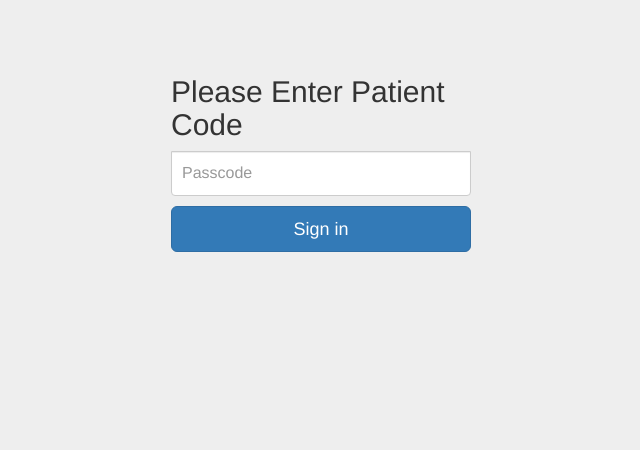
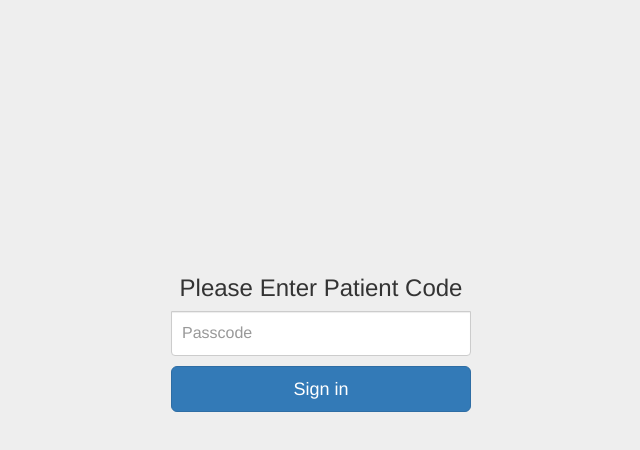
Before and after one commit to HareeshGali/turbo-giggle, a plain HTML site: page turbo-giggle/static/signin.html in a window 1280 px wide. Shown: the whole page, without its empty margins (319-959 px from the left). Drawn offline with nearby package versions, Linux system fonts and the light colour scheme.

Commit message:
Modify the front end for the landing and signin page.

```diff
--- a/turbo-giggle/static/signin.css
+++ b/turbo-giggle/static/signin.css
@@ -30,3 +30,7 @@ body {
   border-top-left-radius: 0;
   border-top-right-radius: 0;
 }
+
+.marg {
+    margin-top: 200px
+}
--- a/turbo-giggle/static/signin.html
+++ b/turbo-giggle/static/signin.html
@@ -20,11 +20,9 @@
 </head>
 
 <body>
-
-  <div class="container">
-
+  <div class="container marg">
     <form class="form-signin" method="post" action="/validateSession" id="form-signin">
-      <h2 class="form-signin-heading">Please Enter Patient Code</h2>
+      <h3 class="text-center">Please Enter Patient Code</h3>
       <p class="text-danger" id="signin-error" style="display:none;">Invalid Passcode, please try again</p>
       <label for="inputCode" class="sr-only">Enter Code Here</label>
       <input type="text" id="inputCode" class="form-control" placeholder="Passcode" name="passcode" required>
--- a/turbo-giggle/static/style.css
+++ b/turbo-giggle/static/style.css
@@ -12,3 +12,7 @@ h1 {
   padding: 15px;
   margin: 0 auto;
 }
+
+.marg {
+    margin-top: 200px
+}
```
Also changed, not shown: turbo-giggle/static/index.html (+5 -3 lines), turbo-giggle/static/blue_cross_white_blue.png (added).
